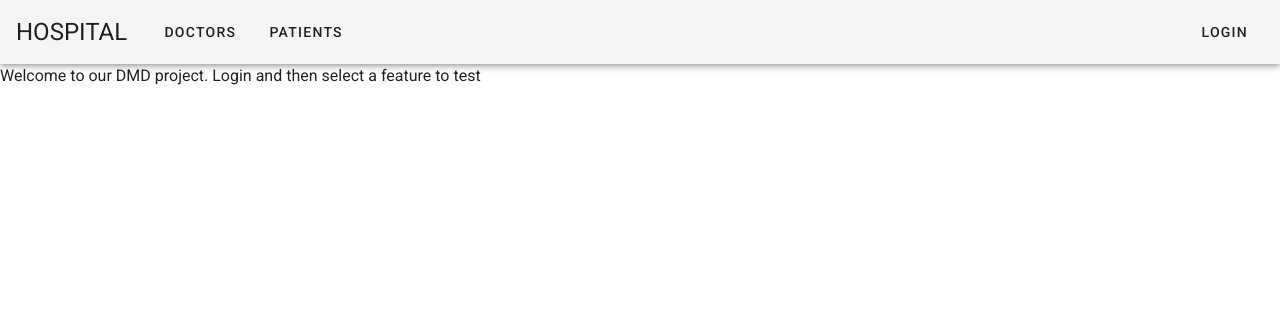
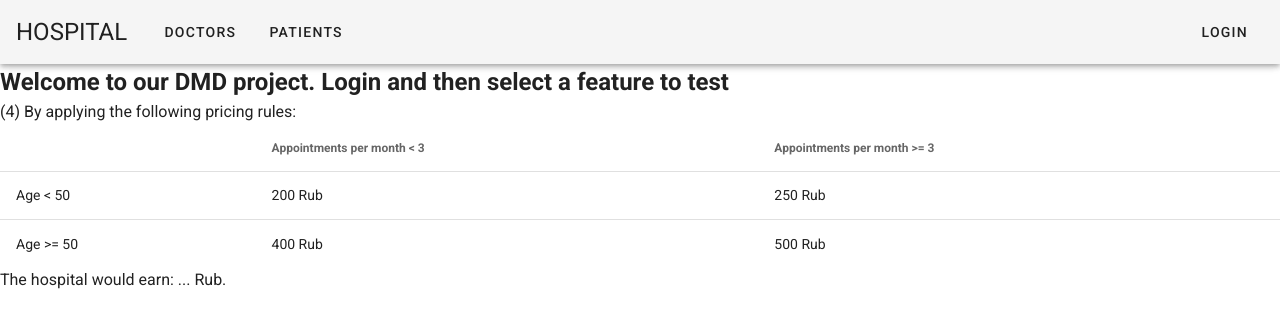
Before and after one commit to aabounegm/DMDI-Project, a Vue app in the folder frontend/: page / in a window 1280 px wide. Shown: the top 324 px of the page. Built offline with nearby package versions, Linux system fonts and the light colour scheme; no server answers.

Commit message:
Add query interface to homepage

```diff
--- a/frontend/src/App.vue
+++ b/frontend/src/App.vue
@@ -2,7 +2,7 @@
   <v-app>
     <v-app-bar app>
       <v-toolbar-title style="margin-right: 20px;" class="headline text-uppercase">
-        <span>Hospital</span>
+        <router-link to="/" tag="span" style="cursor: pointer;">Hospital</router-link>
       </v-toolbar-title>
 
       <v-btn text to="/doctors">
--- a/frontend/src/store/index.ts
+++ b/frontend/src/store/index.ts
@@ -106,6 +106,11 @@ export default new Vuex.Store({
       const json = await response.json();
       commit('setPatients', json);
     },
+    async query4({ commit }) {
+      const response = await fetch(`${API}/query4`);
+      const json = await response.json();
+      return json;
+    },
     async query5({ commit }) {
       const response = await fetch(`${API}/doctors/query5`);
       const json = await response.json();
--- a/frontend/src/views/Home.vue
+++ b/frontend/src/views/Home.vue
@@ -1,6 +1,29 @@
 <template>
   <div class="home">
-    Welcome to our DMD project. Login and then select a feature to test
+    <h2>Welcome to our DMD project. Login and then select a feature to test</h2>
+    (4) By applying the following pricing rules:
+    <v-simple-table>
+      <thead>
+        <tr>
+          <th class="text-left"></th>
+          <th class="text-left">Appointments per month &lt; 3</th>
+          <th class="text-left">Appointments per month &gt;= 3</th>
+        </tr>
+      </thead>
+      <tbody>
+        <tr>
+          <td>Age &lt; 50</td>
+          <td>200 Rub</td>
+          <td>250 Rub</td>
+        </tr>
+        <tr>
+          <td>Age &gt;= 50</td>
+          <td>400 Rub</td>
+          <td>500 Rub</td>
+        </tr>
+      </tbody>
+    </v-simple-table>
+    The hospital would earn: {{ sum }} Rub.
   </div>
 </template>
 
@@ -9,5 +32,13 @@
 
 export default {
   name: 'home',
+  data() {
+    return {
+      sum: '...',
+    };
+  },
+  created() {
+    this.$store.dispatch('query4').then((s) => this.sum = s.sum);
+  },
 };
 </script>
```
